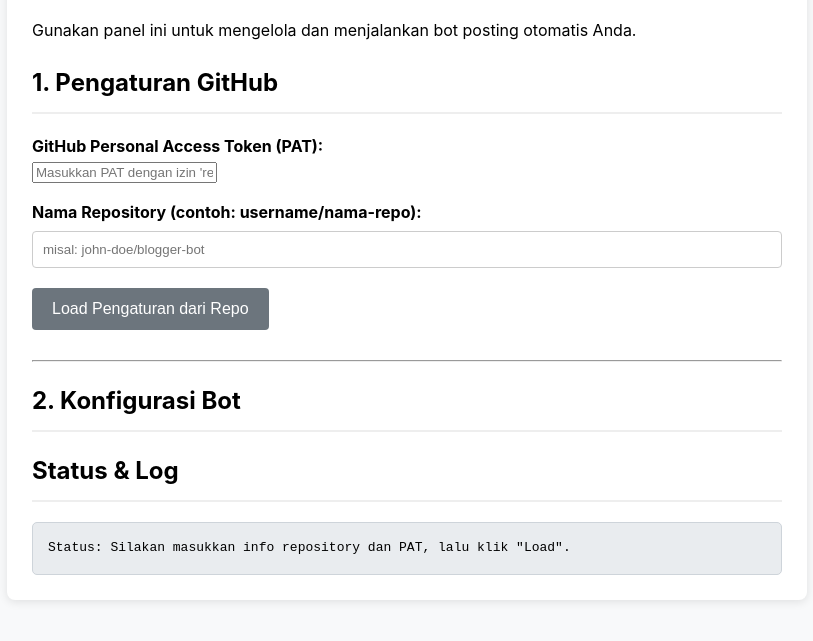
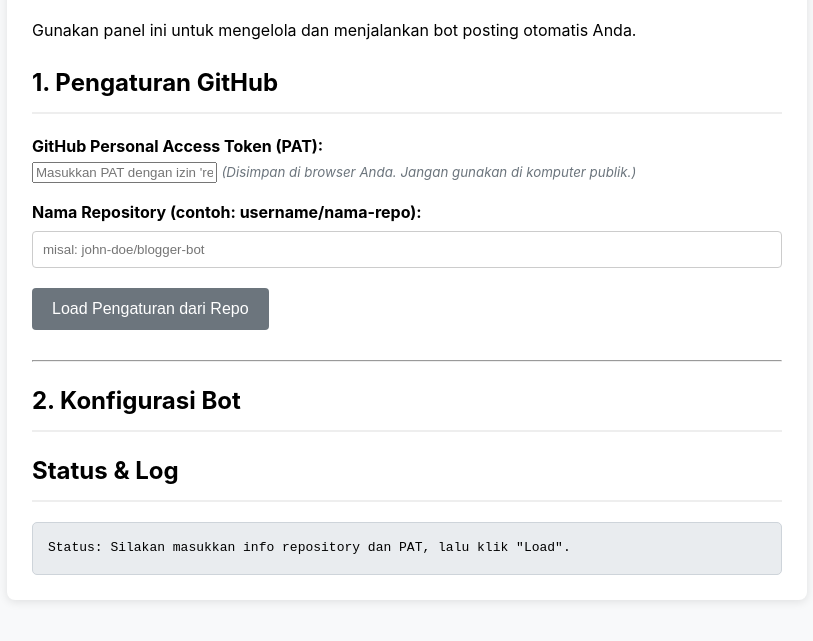
Before and after one commit to roomdecorideas/blogger, a website: page index.html in a window 1280 px wide. Shown: the part 133-774 px from the top of the page, without its empty margins (233-1046 px from the left). Drawn offline with Linux system fonts and the light colour scheme.

Commit message:
Update index.html

```diff
--- a/index.html
+++ b/index.html
@@ -28,6 +28,7 @@
         <h2>1. Pengaturan GitHub</h2>
         <label for="github-token">GitHub Personal Access Token (PAT):</label>
         <input type="password" id="github-token" placeholder="Masukkan PAT dengan izin 'repo' dan 'workflow'">
+        <small style="color: #6c757d;"><i>(Disimpan di browser Anda. Jangan gunakan di komputer publik.)</i></small>
 
         <label for="repo-name">Nama Repository (contoh: username/nama-repo):</label>
         <input type="text" id="repo-name" placeholder="misal: john-doe/blogger-bot">
```
